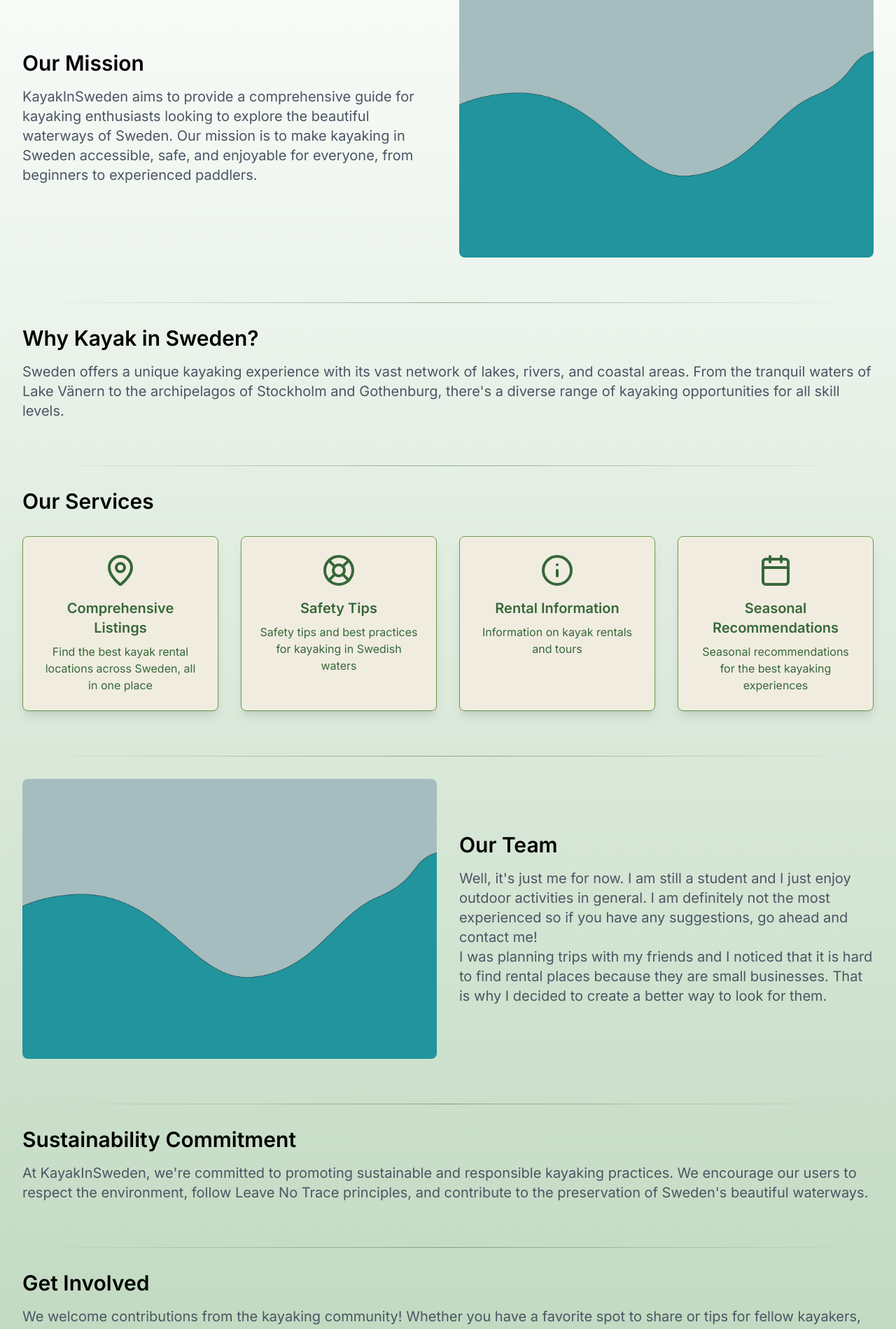
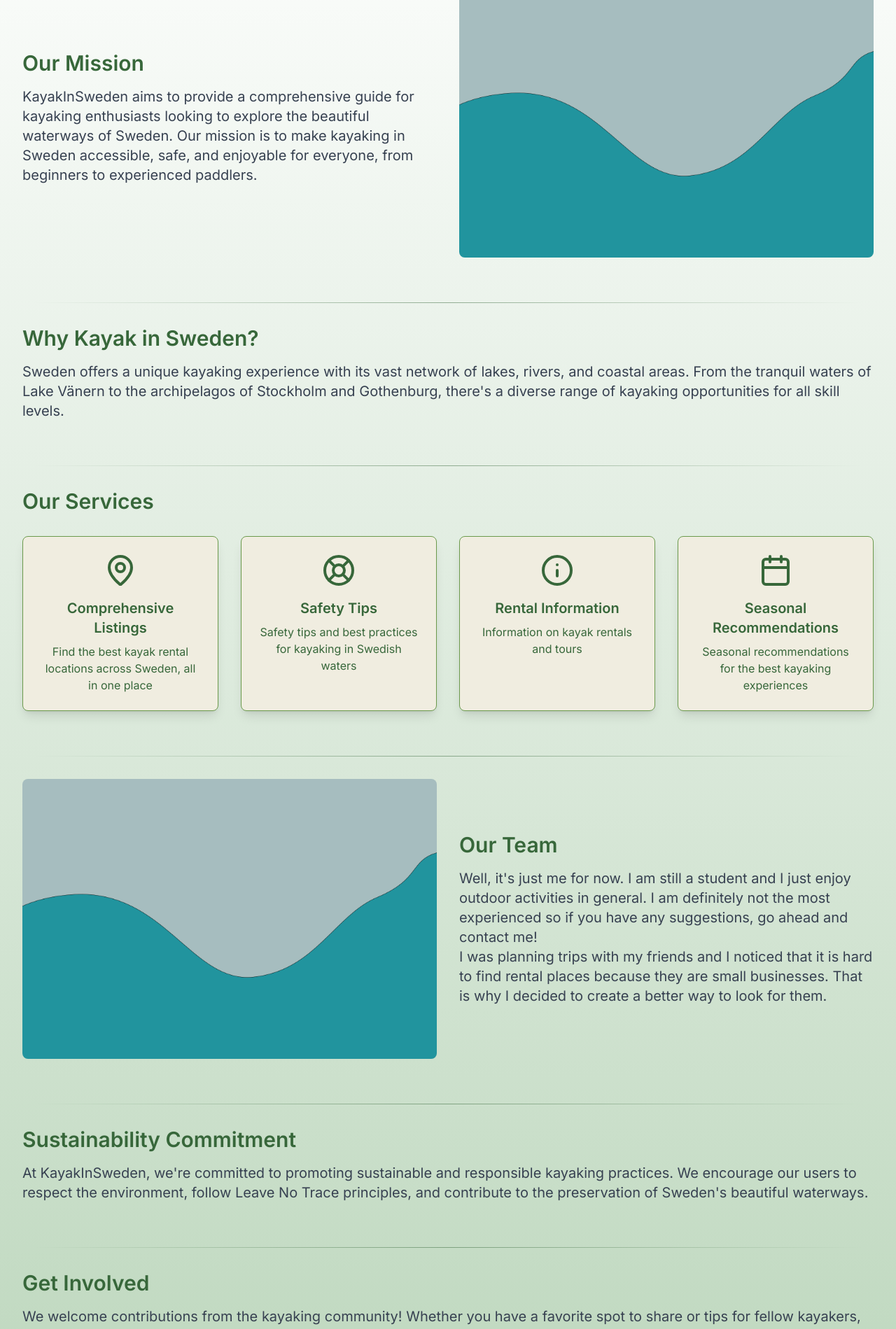
Before and after one commit to HannesEnsbacher/paddleelk, a Next.js app: page /about in a window 1280 px wide. Shown: the part 240-2139 px from the top of the page at 70% size. Built offline with nearby package versions, Linux system fonts and the light colour scheme.

Commit message:
Changed text color in about page to be consistent with home page

```diff
--- a/app/about/page.tsx
+++ b/app/about/page.tsx
@@ -5,15 +5,14 @@
 
 export default function AboutPage() {
     return (
-        // <div className="min-h-screen py-12 bg-gradient-to-b from-white to-primary-200 ">
         <div className="min-h-screen py-12">
             <main className="container mx-auto px-4 sm:px-6 lg:px-8">
-                <h1 className="text-5xl font-bold mb-12 text-center">About KayakInSweden</h1>
+                <h1 className="text-5xl font-bold mb-12 text-center text-primary">About KayakInSweden</h1>
 
                 <section className="mb-16 flex flex-col lg:flex-row items-center gap-8">
                     <div className="lg:w-1/2">
-                        <h2 className="text-3xl font-semibold mb-4">Our Mission</h2>
-                        <p className="text-xl text-gray-600">
+                        <h2 className="text-3xl font-semibold mb-4 text-primary">Our Mission</h2>
+                        <p className="text-xl text-gray-700">
                             KayakInSweden aims to provide a comprehensive guide for kayaking enthusiasts looking to
                             explore the
                             beautiful waterways of Sweden. Our mission is to make kayaking in Sweden accessible, safe,
@@ -41,8 +40,8 @@
                 </div>
 
                 <section className="mb-16">
-                    <h2 className="text-3xl font-semibold mb-4">Why Kayak in Sweden?</h2>
-                    <p className="text-xl text-gray-600">
+                    <h2 className="text-3xl font-semibold mb-4 text-primary">Why Kayak in Sweden?</h2>
+                    <p className="text-xl text-gray-700">
                         Sweden offers a unique kayaking experience with its vast network of lakes, rivers, and coastal
                         areas. From
                         the tranquil waters of Lake Vänern to the archipelagos of Stockholm and Gothenburg, there's a
@@ -59,7 +58,7 @@
                 </div>
 
                 <section className="mb-16">
-                    <h2 className="text-3xl font-semibold mb-8">Our Services</h2>
+                    <h2 className="text-3xl font-semibold mb-8 text-primary">Our Services</h2>
                     <div className="grid grid-cols-1 md:grid-cols-4 gap-8">
                         <Card className="shadow-lg">
                             <CardContent className="p-6 flex flex-col items-center text-center">
@@ -101,8 +100,8 @@
 
                 <section className="mb-16 flex flex-col lg:flex-row-reverse items-center gap-8">
                     <div className="lg:w-1/2">
-                        <h2 className="text-3xl font-semibold mb-4">Our Team</h2>
-                        <p className="text-xl text-gray-600">
+                        <h2 className="text-3xl font-semibold mb-4 text-primary">Our Team</h2>
+                        <p className="text-xl text-gray-700">
                             Well, it's just me for now. I am still a student and I just enjoy outdoor activities in
                             general. I am definitely not the most experienced so if you have any suggestions, go ahead and contact me!<br/>
                             I was planning trips with my friends and I noticed that it is hard to find rental places
@@ -130,8 +129,8 @@
                 </div>
 
                 <section className="mb-16">
-                    <h2 className="text-3xl font-semibold mb-4">Sustainability Commitment</h2>
-                    <p className="text-xl text-gray-600">
+                    <h2 className="text-3xl font-semibold mb-4 text-primary">Sustainability Commitment</h2>
+                    <p className="text-xl text-gray-700">
                         At KayakInSweden, we're committed to promoting sustainable and responsible kayaking practices.
                         We encourage
                         our users to respect the environment, follow Leave No Trace principles, and contribute to the
@@ -150,8 +149,8 @@
 
 
                 <section className="mb-16">
-                    <h2 className="text-3xl font-semibold mb-4">Get Involved</h2>
-                    <p className="text-xl text-gray-600">
+                    <h2 className="text-3xl font-semibold mb-4 text-primary">Get Involved</h2>
+                    <p className="text-xl text-gray-700">
                         We welcome contributions from the kayaking community! Whether you have a favorite spot to share or
                         tips for fellow kayakers, we'd love to hear from you.
                     </p>
```
